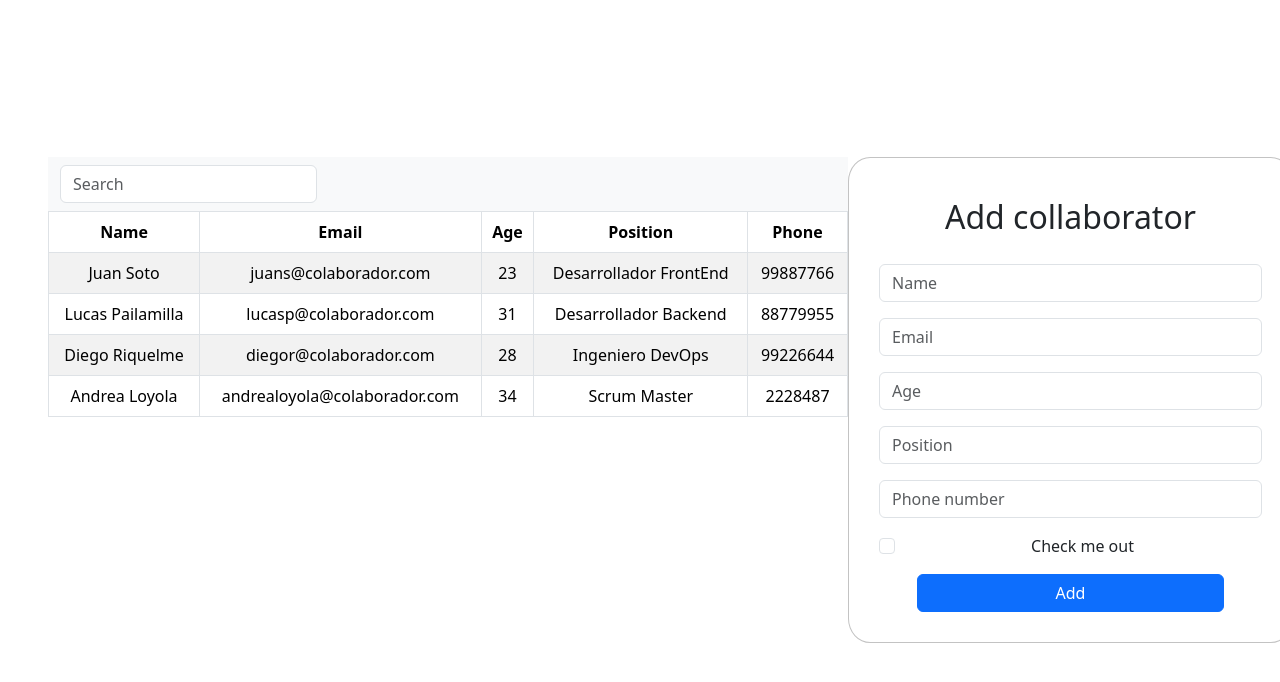
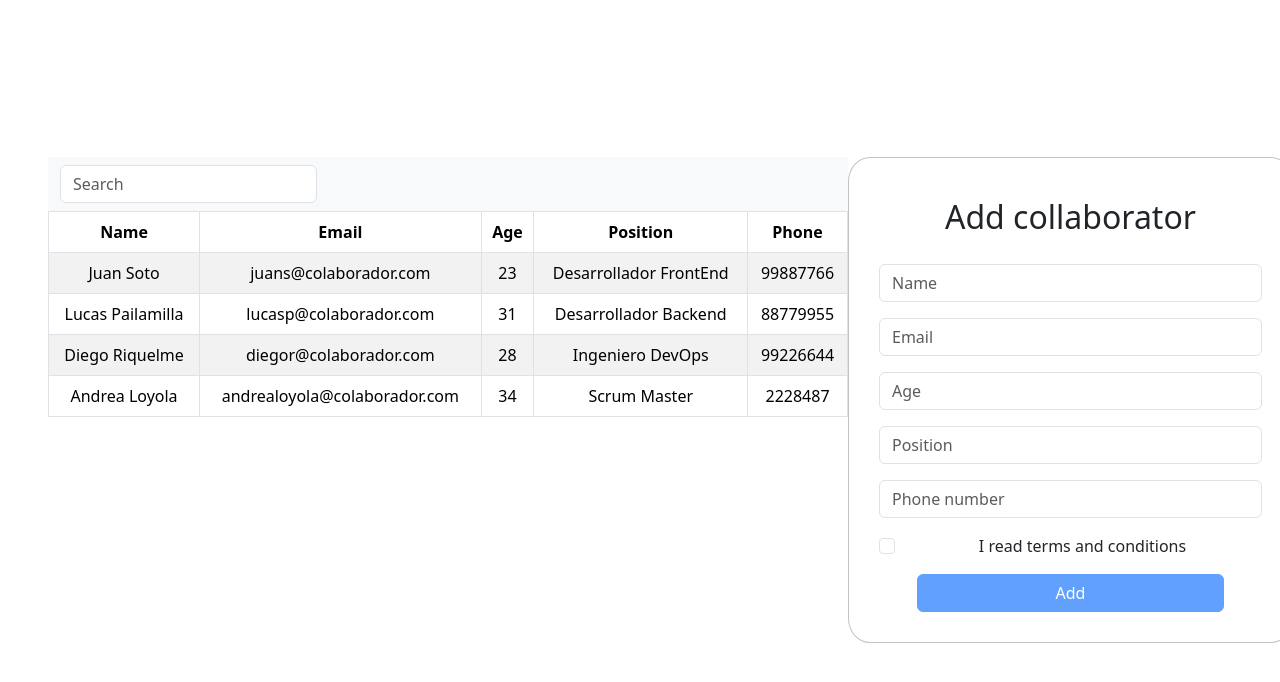
Before and after one commit to Alex-tremo5/BaseDatos, a React (Vite) app: page / in a window 1280 px wide. Shown: the top 682 px of the page. Built offline with nearby package versions, Linux system fonts and the light colour scheme.

Commit message:
checkbox validation

```diff
--- a/src/components/Form.jsx
+++ b/src/components/Form.jsx
@@ -8,7 +8,7 @@
     const [edad, setAge] = useState("")
     const [cargo, setPosition] = useState("")
     const [telefono, setPhone] = useState("")
-
+    const [isActive, setIsActive] = useState(false)
     const [error, setError] = useState(false);
     const [success, setSuccess] = useState(false);
 
@@ -43,6 +43,10 @@
 
         setError(false);
         setSuccess(true);
+    }
+
+    const handleCheck = (e) => {
+        setIsActive(e.target.checked);
     }
 
     return (
@@ -104,15 +108,17 @@
                 </div>
                 <div className="mb-3 form-check">
                     <input
+                        onChange={(e) => handleCheck(e)}
                         type="checkbox"
                         className="form-check-input"
                         id="exampleCheck1"
                     />
                     <label
                         className="form-check-label"
-                        for="exampleCheck1">Check me out</label>
+                        for="exampleCheck1">I read terms and conditions</label>
                 </div>
                 <button
+                    disabled={!isActive}
                     type="submit"
                     className="btn btn-primary"
                     id='addButton'>Add</button>
```
